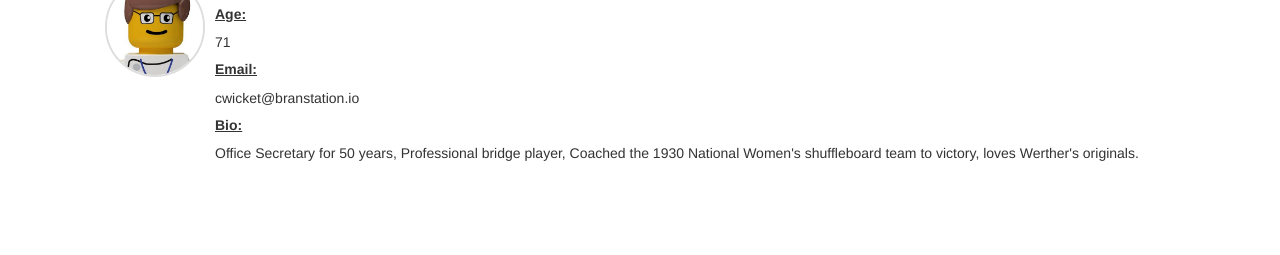
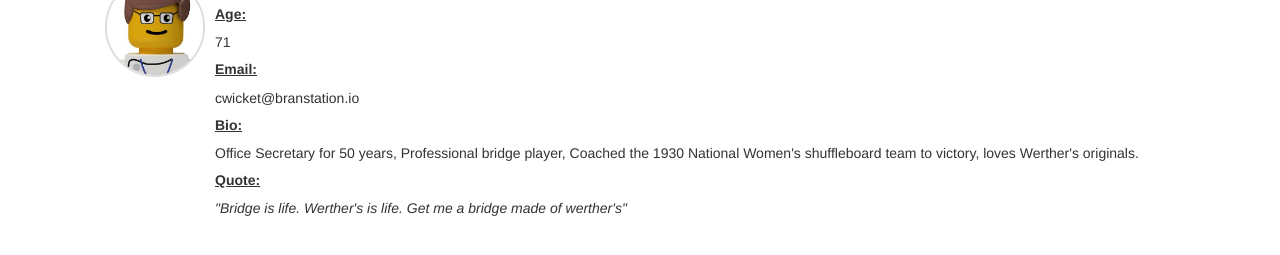
Before and after one commit to Jacqui-B/MVW-Assignment-, a plain HTML site: page Employees/cathy_wicket.html in a window 1280 px wide. Shown: the part 211-466 px from the top of the page. Drawn offline with nearby package versions, Linux system fonts and the light colour scheme.

Commit message:
cathy html commit

```diff
--- a/Employees/cathy_wicket.html
+++ b/Employees/cathy_wicket.html
@@ -47,6 +47,10 @@
 									Office Secretary for 50 years, Professional bridge player, Coached the 1930 National Women's shuffleboard team to victory,
 									loves Werther's originals.
 								</p>
+								<h5><u><strong>Quote:</strong></u></h5>
+								<p>
+									<i>"Bridge is life. Werther's is life. Get me a bridge made of werther's"</i>
+								</p>
 
 						</div>
 					</div>
```
